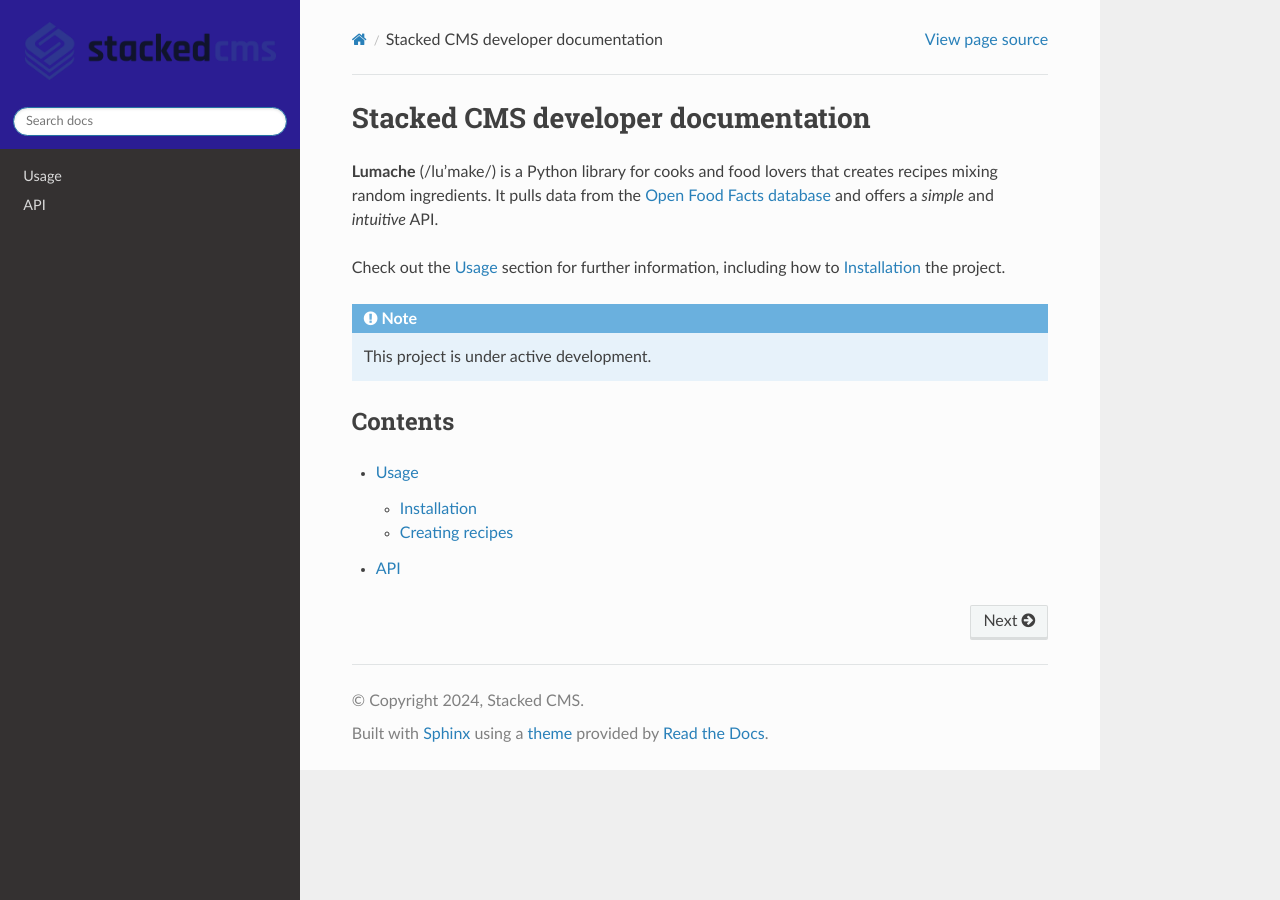
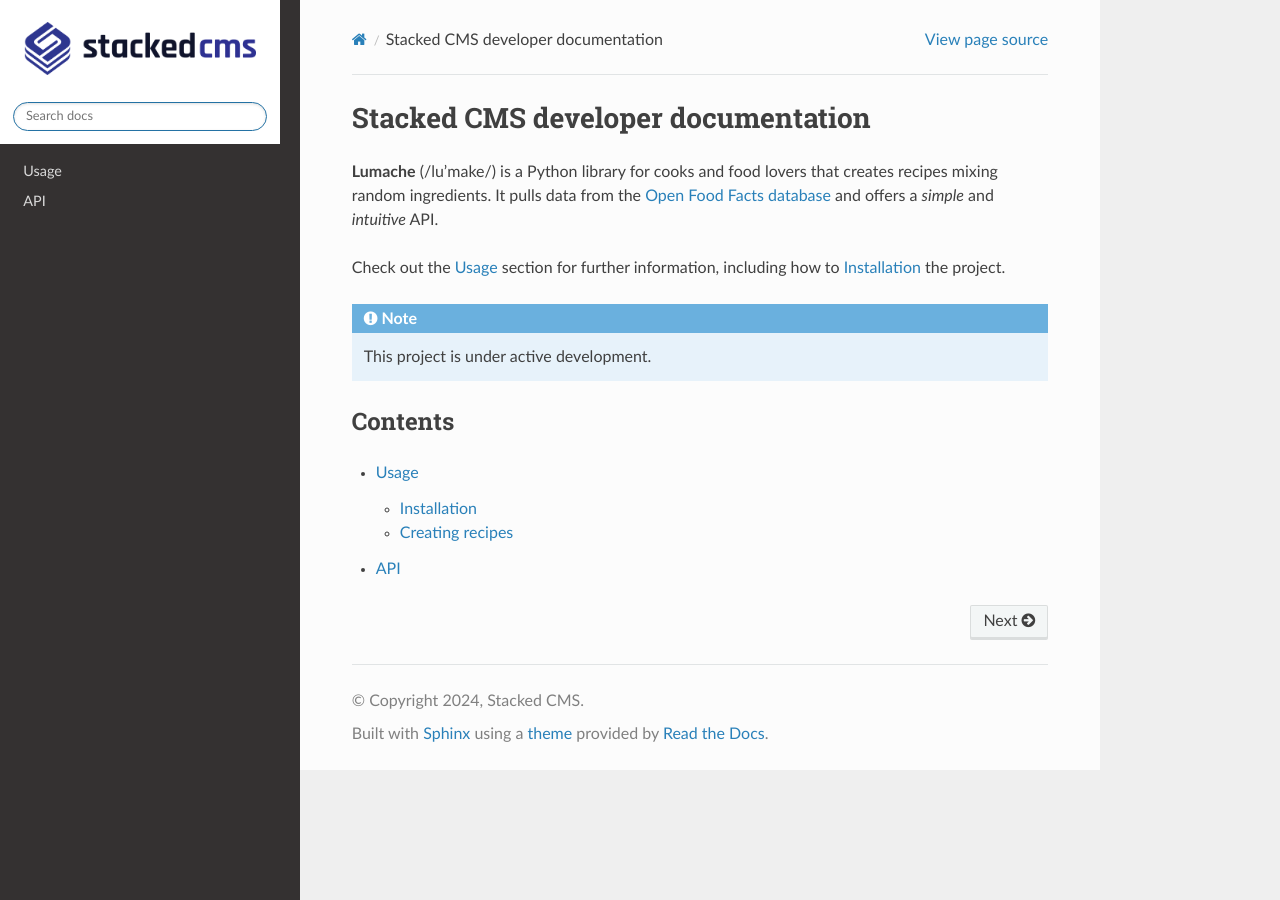
Before and after one commit to wapoa/stackedcms-docs, a Sphinx documentation site: the page built from docs/source/index.rst, in a window 1280 px wide. Built offline with Sphinx 7.4.7 and the Read the Docs theme 2.0.0, drawn with Linux system fonts in a browser that asks for light colours.

Commit message:
logo test

```diff
--- a/docs/source/_static/css/custom.css
+++ b/docs/source/_static/css/custom.css
@@ -1,10 +1,7 @@
 .wy-side-nav-search {
     display: block;
-    width: 300px;
+    width: 280px !important;
     padding: .809em;
     margin-bottom: .809em;
-    z-index: 200;
-    background-color: #2b1d93 !important;
-    text-align: center;
-    color: #fcfcfc;
+    background-color: #ffffff !important;
 }
```
